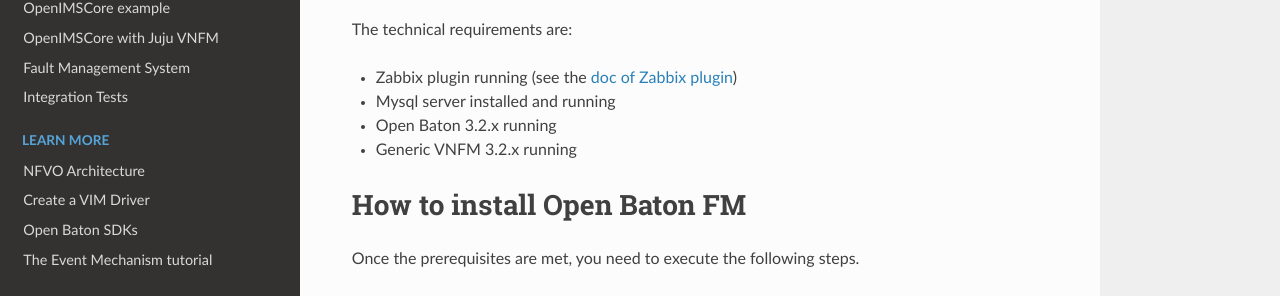
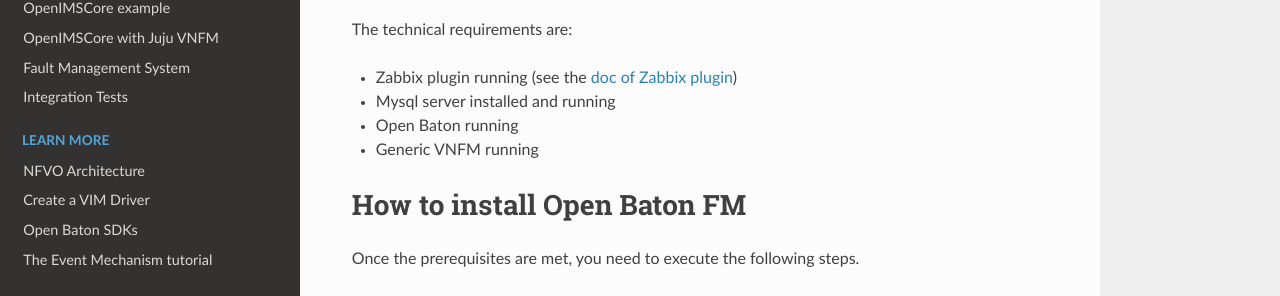
Before and after one commit to openbaton/docs, an MkDocs documentation site: the page built from docs/fault-management.md, in a window 1280 px wide and 900 px high. Shown: the part 347-643 px from the top of the window. Built offline with MkDocs 1.6.1, drawn with Linux system fonts in a browser that asks for light colours; nearby versions of some CDN libraries; old or Windows-style settings are respelled for this version of MkDocs.

Commit message:
imp: remove version, last is implicit

```diff
--- a/docs/fault-management.md
+++ b/docs/fault-management.md
@@ -9,8 +9,8 @@
 
 - Zabbix plugin running (see the [doc of Zabbix plugin][zabbix-plugin-doc])
 - Mysql server installed and running
-- Open Baton 3.2.x running
-- Generic VNFM 3.2.x running
+- Open Baton running
+- Generic VNFM running
 
 # How to install Open Baton FM
 
```
